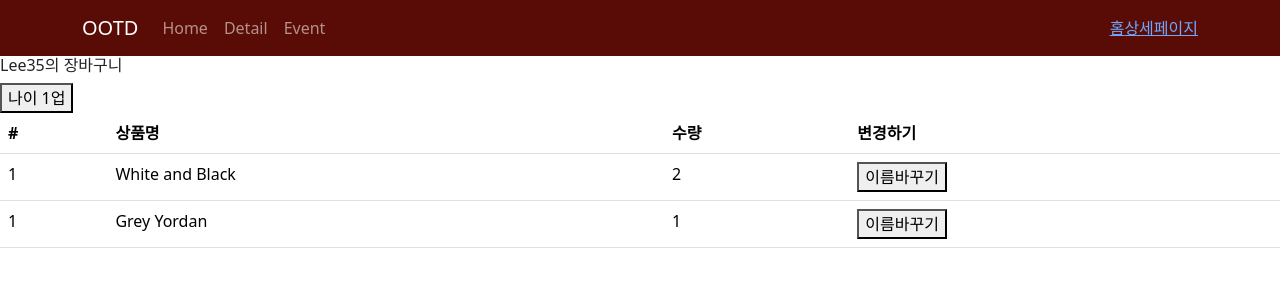
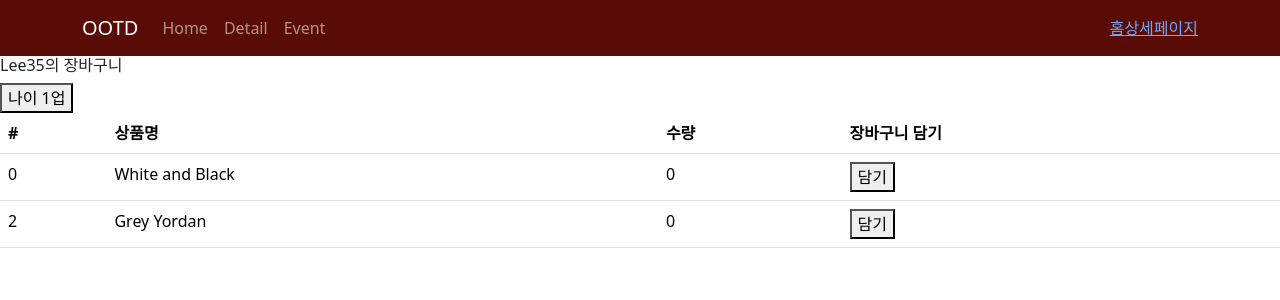
Before and after one commit to Sammyissewon/React_Toy_Project, a React (Vite) app in the folder shop/: page /cart in a window 1280 px wide. Shown: the top 300 px of the page. Built offline with nearby package versions, Linux system fonts and the light colour scheme.

Commit message:
reducers

```diff
--- a/shop/src/routes/Cart.jsx
+++ b/shop/src/routes/Cart.jsx
@@ -1,6 +1,7 @@
 import { Table } from "react-bootstrap";
 import { useSelector, useDispatch } from "react-redux";
-import { changeName, changeUpAge } from "../store/useSlice";
+import { changeUpAge } from "../store/userSlice";
+import { buyOne } from "../store";
 
 function Cart() {
   let state = useSelector((state) => state);
@@ -25,23 +26,25 @@ function Cart() {
             <th>#</th>
             <th>상품명</th>
             <th>수량</th>
-            <th>변경하기</th>
+            <th>장바구니 담기</th>
           </tr>
         </thead>
         <tbody>
+          {/* i = 0, 1 */}
           {state.cart.map((a, i) => (
             // eslint-disable-next-line react/jsx-key
             <tr>
-              <td>1</td>
+              <td>{state.cart[i].id}</td>
               <td>{state.cart[i].name}</td>
               <td>{state.cart[i].count}</td>
               <td>
                 <button
                   onClick={() => {
-                    dispatch(changeName());
+                    // (state.cart[i].id) -> payload. store.js로 전송됨
+                    dispatch(buyOne(state.cart[i].id));
                   }}
                 >
-                  이름바꾸기
+                  담기
                 </button>
               </td>
             </tr>
--- a/shop/src/store.js
+++ b/shop/src/store.js
@@ -1,13 +1,26 @@
 import { configureStore, createSlice } from "@reduxjs/toolkit";
-import user from "./store/useSlice";
+import user from "./store/userSlice";
 
 let cart = createSlice({
   name: "cart",
   initialState: [
-    { id: 0, name: "White and Black", count: 2 },
-    { id: 2, name: "Grey Yordan", count: 1 },
+    { id: 0, name: "White and Black", count: 0 },
+    { id: 2, name: "Grey Yordan", count: 0 },
   ],
+  reducers: {
+    buyOne(state, action) {
+      // (state.cart[i].id) => action.payload
+      // a는 state 배열 안의 요소들
+      // a와 state.cart[i].id가 같다면, 그게 몇번째 자료인지 변수에 저장
+      let 번호 = state.findIndex((a) => {
+        return a.id === action.payload;
+      });
+      state[번호].count++;
+    },
+  },
 });
+
+export let { buyOne } = cart.actions;
 
 // 여기에 slice(state)를 등록해야 함. state명.reducer
 export default configureStore({
```
Also changed, not shown: shop/src/store/userSlice.js (renamed from shop/src/store/useSlice.js).
